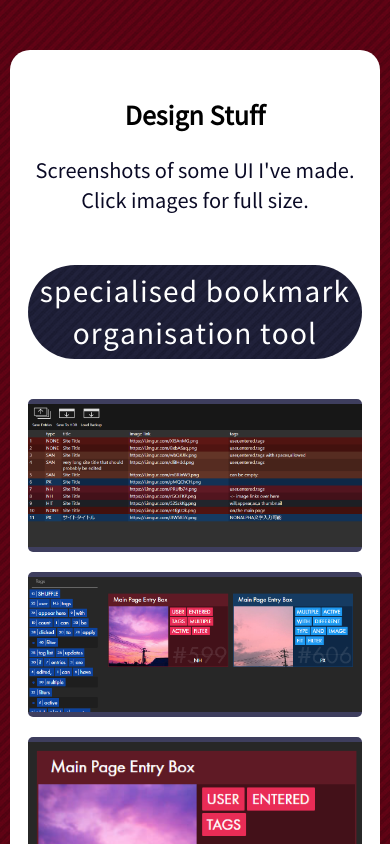
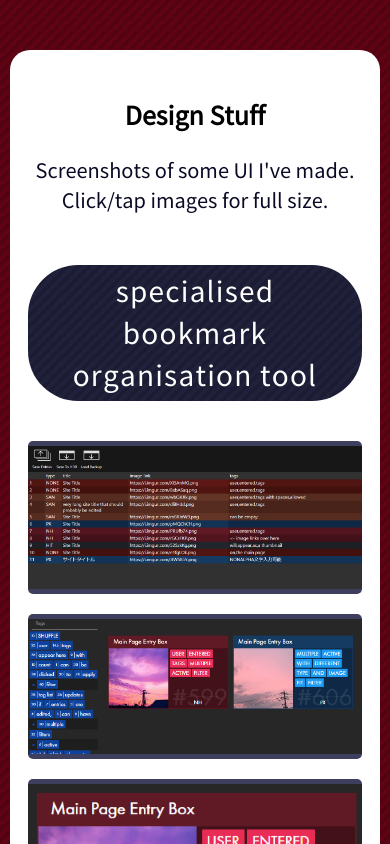
Before and after one commit to risonakamo/uishocase, a plain HTML site: page index.html in a window 390 px wide. Shown: the top 844 px of the page. Drawn offline with Linux system fonts and the light colour scheme.

Commit message:
mobile enhancement

```diff
--- a/index.css
+++ b/index.css
@@ -53,7 +53,7 @@ body
     text-align: center;
     border-radius: 50px;
     margin-bottom: 40px;
-    padding: 5px 0 5px 0;
+    padding: 5px 20px 5px 20px;
     letter-spacing: 1.2px;
 }
 
--- a/index.html
+++ b/index.html
@@ -18,7 +18,7 @@
       <div class="case-wrap top-info">
         <div class="case">
           <h1>Design Stuff</h1>
-          <p>Screenshots of some UI I've made. Click images for full size.</p>
+          <p>Screenshots of some UI I've made. Click/tap images for full size.</p>
         </div>
       </div>
 
```
